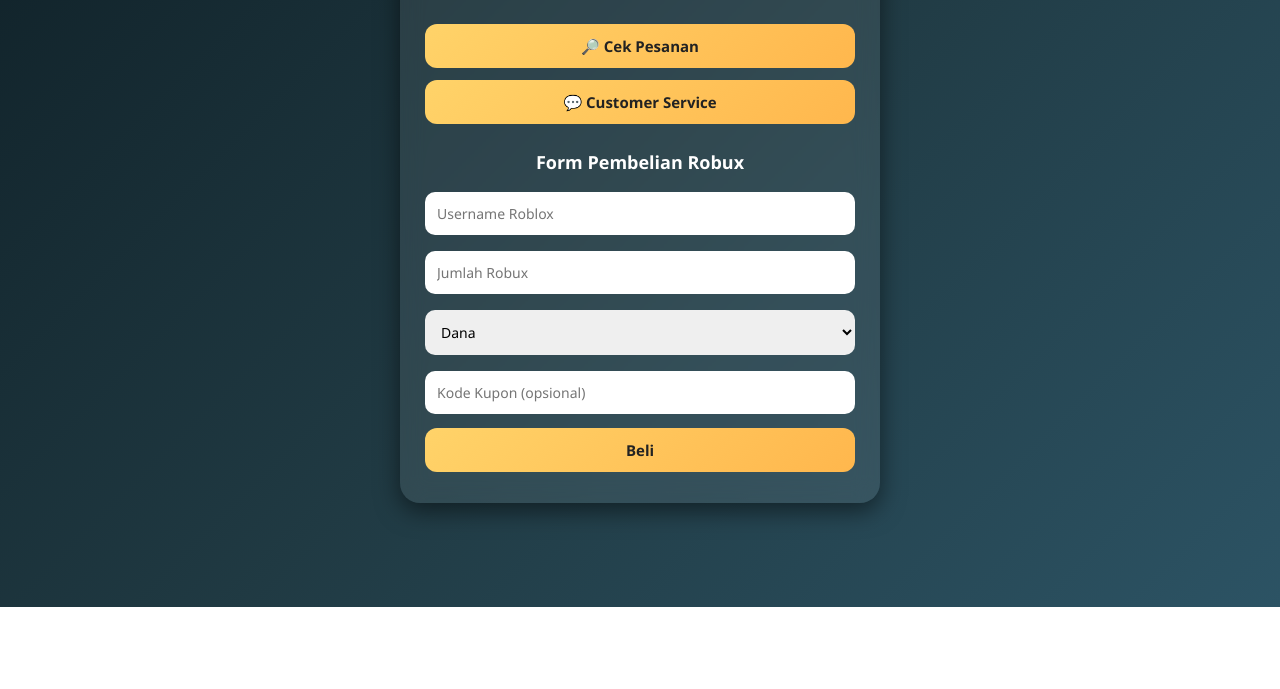
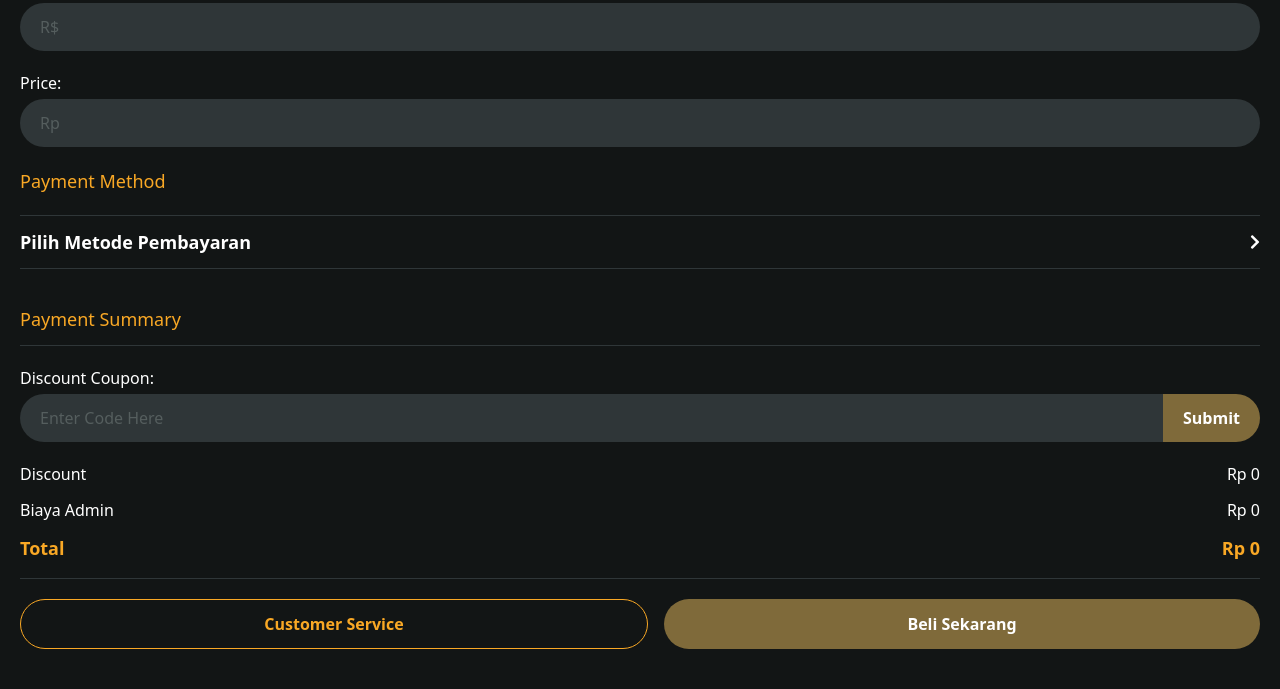
Before and after one commit to ReyGenteng/reybelirbx, a plain HTML site: page belirobux/index.html in a window 1280 px wide. Shown: the part 193-882 px from the top of the page. Before the commit the page ends 800 px from the top, so only its background shows below. Drawn offline with nearby package versions, Linux system fonts and the light colour scheme.

Commit message:
Update index.html

```diff
--- a/belirobux/index.html
+++ b/belirobux/index.html
@@ -2,169 +2,195 @@
 <html lang="id">
 <head>
 <meta charset="UTF-8">
-<meta name="viewport" content="width=device-width, initial-scale=1.0">
-<title>Beli Robux - ReyStore</title>
+<meta name="viewport" content="width=device-width, initial-scale=1">
+<title>Belirobux.xyz – Beli Robux</title>
+<script src="https://cdn.tailwindcss.com"></script>
+<link rel="stylesheet" href="https://cdnjs.cloudflare.com/ajax/libs/font-awesome/5.15.3/css/all.min.css">
 <style>
-* {
-  margin: 0; padding: 0; box-sizing: border-box;
-  font-family: 'Segoe UI', Arial, sans-serif;
-}
-body {
-  min-height: 100vh;
-  background: linear-gradient(135deg,#0f2027,#203a43,#2c5364);
-  color: #fff;
-  display: flex; align-items: center; justify-content: center;
-  padding: 20px;
-}
-.wrapper { width: 100%; max-width: 480px; }
-.card {
-  background: rgba(255,255,255,0.08);
-  backdrop-filter: blur(12px);
-  border-radius: 20px;
-  padding: 25px;
-  box-shadow: 0 8px 25px rgba(0,0,0,0.5);
-  text-align: center;
-  animation: fadeIn 0.7s ease;
-}
-@keyframes fadeIn { from {opacity:0; transform:translateY(20px);} to {opacity:1; transform:translateY(0);} }
-h1 { font-size: 28px; margin-bottom: 5px; color: #ffd369; }
-.tagline { font-size: 14px; color: #ccc; margin-bottom: 20px; }
-button {
-  width: 100%;
-  background: linear-gradient(135deg,#ffd369,#ffb74d);
-  color: #222; border: none;
-  padding: 12px; margin: 6px 0;
-  font-size: 15px; font-weight: bold;
-  border-radius: 12px; cursor: pointer;
-  transition: transform 0.2s ease;
-}
-button:hover { transform: scale(1.04); }
-input, select {
-  width: 100%; padding: 12px; margin: 8px 0;
-  border-radius: 10px; border: none; outline: none;
-  font-size: 14px;
-}
-.section-title { margin-top: 20px; font-weight: bold; font-size: 18px; margin-bottom: 10px; }
-.result {
-  margin-top: 20px; padding: 15px; border-radius: 14px;
-  background: rgba(0,0,0,0.3);
-  display: none; animation: fadeIn 0.6s ease;
-}
-.result p { margin: 6px 0; font-size: 14px; }
-.preview {
-  display: flex; align-items: center; gap: 10px;
-  margin-top: 10px; justify-content: center;
-}
-.preview img {
-  width: 50px; height: 50px;
-  border-radius: 50%; border: 2px solid #ffd369;
-}
+  body { background-color: #121515; }
+  .modal-bg { background-color: rgba(0,0,0,0.7); }
+  .slide-up { animation: slideUp 0.3s ease; }
+  @keyframes slideUp { from { transform: translateY(100%);} to { transform: translateY(0);} }
+  .clickable { cursor: pointer; }
 </style>
 </head>
-<body>
-<div class="wrapper">
-  <div class="card">
-    <h1>ReyStore</h1>
-    <div class="tagline">Top-up Robux aman, cepat, terpercaya</div>
+<body class="text-white font-sans">
+<header class="bg-[#212b2c] flex items-center gap-3 px-4 py-3">
+  <button type="button" class="text-white text-2xl clickable" onclick="openMenu()">
+    <i class="fas fa-bars"></i>
+  </button>
+  <span class="text-[#f9a825] font-extrabold text-lg">Belirobux.xyz</span>
+</header>
 
-    <!-- Tombol pintasan -->
-    <button onclick="window.location.href='https://belirobux.reyambon.xyz/invoice'">🔎 Cek Pesanan</button>
-    <button onclick="window.location.href='https://help.reyambon.xyz'">💬 Customer Service</button>
+<main class="px-5 py-4 space-y-5">
+  <div>
+    <label for="username" class="block mb-1 text-base">Username:</label>
+    <input id="username" placeholder="Example. Rey123"
+      class="w-full bg-[#2f3638] rounded-full py-3 px-5 placeholder-[#555e5e] focus:outline-none">
+  </div>
 
-    <div class="section-title">Form Pembelian Robux</div>
-    <input type="text" id="username" placeholder="Username Roblox" onblur="cekUsername()">
-    <div id="preview"></div>
-    <input type="number" id="jumlah" placeholder="Jumlah Robux">
-    <select id="metode">
-      <option value="Dana">Dana</option>
-      <option value="QRIS">QRIS</option>
-      <option value="OVO">OVO</option>
-    </select>
-    <input type="text" id="kupon" placeholder="Kode Kupon (opsional)">
-    <button onclick="hitung()">Beli</button>
+  <div>
+    <label for="jumlah" class="block mb-1 text-base">Jumlah:</label>
+    <input id="jumlah" placeholder="R$" type="number"
+      class="w-full bg-[#2f3638] rounded-full py-3 px-5 placeholder-[#555e5e] focus:outline-none" oninput="updatePrice()">
+  </div>
 
-    <div id="hasil" class="result"></div>
+  <div>
+    <label for="price" class="block mb-1 text-base">Price:</label>
+    <input id="price" placeholder="Rp" disabled
+      class="w-full bg-[#2f3638] rounded-full py-3 px-5 placeholder-[#555e5e] focus:outline-none">
+  </div>
+
+  <div class="text-[#f9a825] font-normal text-lg">Payment Method</div>
+
+  <!-- Box metode -->
+  <div id="metodeBox" class="border-t border-b border-[#2f3638] py-3 flex justify-between items-center clickable" role="button" tabindex="0" onclick="openModal()">
+    <div class="flex items-center gap-3">
+      <img id="metodeLogo" src="" alt="" class="w-10 h-5 hidden">
+      <span id="metodeText" class="font-extrabold text-white text-lg">Pilih Metode Pembayaran</span>
+    </div>
+    <i class="fas fa-chevron-right"></i>
+  </div>
+
+  <div class="text-[#f9a825] font-normal text-lg pt-4 border-b border-[#2f3638] pb-3">Payment Summary</div>
+
+  <form onsubmit="return false" class="mb-4">
+    <label for="coupon" class="block mb-1 text-base">Discount Coupon:</label>
+    <div class="flex">
+      <input id="coupon" placeholder="Enter Code Here"
+        class="flex-grow bg-[#2f3638] rounded-l-full py-3 px-5 placeholder-[#555e5e] focus:outline-none">
+      <button type="button"
+        class="bg-[#7f6a3a] rounded-r-full px-5 font-extrabold text-white text-base hover:bg-[#a3864f]">
+        Submit
+      </button>
+    </div>
+  </form>
+
+  <div class="space-y-3 border-b border-[#2f3638] pb-4">
+    <div class="flex justify-between"><span>Discount</span><span id="disc">Rp 0</span></div>
+    <div class="flex justify-between"><span>Biaya Admin</span><span id="admin">Rp 0</span></div>
+    <div class="flex justify-between text-[#f9a825] text-lg font-extrabold"><span>Total</span><span id="total">Rp 0</span></div>
+  </div>
+
+  <div class="flex gap-4 pb-6">
+    <button type="button" onclick="window.location.href='https://help.reyambon.xyz'"
+      class="flex-grow border border-[#f9a825] text-[#f9a825] font-extrabold rounded-full py-3 hover:bg-[#f9a825] hover:text-[#121515]">
+      Customer Service
+    </button>
+    <button type="button" onclick="beliSekarang()"
+      class="flex-grow bg-[#7f6a3a] text-white font-extrabold rounded-full py-3 hover:bg-[#a3864f]">
+      Beli Sekarang
+    </button>
+  </div>
+
+  <!-- Hasil -->
+  <div id="hasil" class="hidden bg-[#2f3638] p-4 rounded-xl space-y-4">
+    <h3 class="font-bold text-[#f9a825]">Detail Pesanan</h3>
+    <p id="hasilText"></p>
+    <div class="flex flex-col gap-3">
+      <button id="btnWA" class="bg-[#7f6a3a] py-3 rounded-full hover:bg-[#a3864f]">Sudah Buat Gamepass</button>
+      <button onclick="window.open('https://www.roblox.com/develop','_blank')" class="bg-[#7f6a3a] py-3 rounded-full hover:bg-[#a3864f]">Buat Gamepass</button>
+      <button onclick="document.getElementById('hasil').classList.add('hidden')" class="bg-[#7f6a3a] py-3 rounded-full hover:bg-[#a3864f]">Kembali</button>
+    </div>
+  </div>
+</main>
+
+<!-- Modal metode -->
+<div id="modal" class="fixed inset-0 hidden modal-bg flex justify-center items-end z-50">
+  <div class="bg-[#212b2c] w-full rounded-t-2xl p-5 slide-up max-w-md">
+    <h2 class="text-center font-bold mb-5 text-lg">Pilih Metode Pembayaran</h2>
+    <div class="space-y-4">
+      <div class="flex items-center gap-3 p-3 bg-[#2f3638] rounded-xl clickable hover:bg-[#3d4648]" role="button" tabindex="0" onclick="pilihMetode('QRIS','qris.png')">
+        <img src="qris.png" class="w-10 h-10"><span class="font-bold">QRIS</span>
+      </div>
+      <div class="flex items-center gap-3 p-3 bg-[#2f3638] rounded-xl clickable hover:bg-[#3d4648]" role="button" tabindex="0" onclick="pilihMetode('Dana','dana.png')">
+        <img src="dana.png" class="w-10 h-10"><span class="font-bold">Dana</span>
+      </div>
+      <div class="flex items-center gap-3 p-3 bg-[#2f3638] rounded-xl clickable hover:bg-[#3d4648]" role="button" tabindex="0" onclick="pilihMetode('OVO','ovo.png')">
+        <img src="ovo.png" class="w-10 h-10"><span class="font-bold">OVO</span>
+      </div>
+    </div>
+    <button class="mt-5 w-full py-3 rounded-full bg-[#7f6a3a] hover:bg-[#a3864f]" onclick="closeModal()">Batal</button>
+  </div>
+</div>
+
+<!-- Modal menu garis tiga -->
+<div id="menuModal" class="fixed inset-0 hidden modal-bg flex justify-center items-end z-50">
+  <div class="bg-[#212b2c] w-full rounded-t-2xl p-5 slide-up max-w-md">
+    <h2 class="text-center font-bold mb-5 text-lg">Menu</h2>
+    <div class="space-y-4">
+      <div class="flex items-center gap-3 p-3 bg-[#2f3638] rounded-xl clickable hover:bg-[#3d4648]"
+           role="button" tabindex="0"
+           onclick="window.location.href='https://belirobux.reyambon.xyz/invoice'">
+        <span class="font-bold">Cek Pesanan / Invoice</span>
+      </div>
+    </div>
+    <button class="mt-5 w-full py-3 rounded-full bg-[#7f6a3a] hover:bg-[#a3864f]" onclick="closeMenu()">Tutup</button>
   </div>
 </div>
 
 <script>
-async function cekUsername() {
-  const username = document.getElementById('username').value.trim();
-  const previewDiv = document.getElementById('preview');
-  previewDiv.innerHTML = "";
-  if (!username) return;
+let metode = "";
 
-  try {
-    // API Roblox via proxy (agar bebas CORS)
-    let res = await fetch(`https://users.roblox.com/v1/usernames/users`, {
-      method: "POST",
-      headers: {"Content-Type": "application/json"},
-      body: JSON.stringify({ usernames: [username] })
-    });
-    let data = await res.json();
-    if (!data.data || data.data.length === 0 || !data.data[0].id) {
-      previewDiv.innerHTML = `<p style="color:red">Username tidak ditemukan!</p>`;
-      return;
-    }
-    const id = data.data[0].id;
+// buka tutup modal
+function openModal(){ document.getElementById('modal').classList.remove('hidden'); }
+function closeModal(){ document.getElementById('modal').classList.add('hidden'); }
+function openMenu(){ document.getElementById('menuModal').classList.remove('hidden'); }
+function closeMenu(){ document.getElementById('menuModal').classList.add('hidden'); }
 
-    // Ambil avatar via RoProxy
-    const thumbRes = await fetch(`https://thumbnails.roproxy.com/v1/users/avatar-headshot?userIds=${id}&size=150x150&format=Png`);
-    const thumbData = await thumbRes.json();
-    const img = thumbData.data[0].imageUrl;
-
-    previewDiv.innerHTML = `
-      <div class="preview">
-        <img src="${img}">
-        <span style="font-weight:bold;color:#ffd369">${data.data[0].name}</span>
-      </div>
-    `;
-  } catch (e) {
-    console.error(e);
-    previewDiv.innerHTML = `<p style="color:red">Gagal cek username!</p>`;
-  }
+function pilihMetode(nama, logo){
+  metode = nama;
+  document.getElementById('metodeText').textContent = nama;
+  const img = document.getElementById('metodeLogo');
+  img.src = logo; img.classList.remove('hidden');
+  updatePrice();
+  closeModal();
 }
 
-function hitung() {
+function hitungHarga(jumlah){
+  let admin = 3000;
+  if(metode === 'QRIS') admin += 49;
+  if(metode === 'Dana') admin += 52;
+  if(metode === 'OVO') admin += 76;
+  let harga = (jumlah * 140) + admin;
+  document.getElementById('admin').textContent = "Rp " + admin.toLocaleString('id-ID');
+  return harga;
+}
+
+function updatePrice(){
+  const jumlah = parseInt(document.getElementById('jumlah').value);
+  if(!jumlah){
+    document.getElementById('price').value = "";
+    document.getElementById('total').textContent = "Rp 0";
+    return;
+  }
+  const harga = hitungHarga(jumlah);
+  document.getElementById('price').value = "Rp " + harga.toLocaleString('id-ID');
+  document.getElementById('total').textContent = "Rp " + harga.toLocaleString('id-ID');
+}
+
+function beliSekarang(){
   const username = document.getElementById('username').value.trim();
   const jumlah = parseInt(document.getElementById('jumlah').value);
-  const metode = document.getElementById('metode').value;
-  const kupon = document.getElementById('kupon').value.trim();
-
-  if (!username || isNaN(jumlah) || jumlah <= 0) {
-    alert("Isi username dan jumlah robux!");
+  if(!username || !jumlah){
+    alert('Isi username dan jumlah Robux!');
     return;
   }
+  const harga = hitungHarga(jumlah);
+  const gamepass = Math.ceil(jumlah / 0.7);
 
-  let hargaPer20 = 2800;
-  let harga = Math.ceil(jumlah / 20) * hargaPer20 + 3000;
-
-  if (kupon.toLowerCase() === "R8B2KC") {
-    harga = Math.floor(harga * 1000);
-  }
-
-  const target = jumlah;
-  const totalGamepass = Math.ceil(target / 0.7);
-
-  const hasilDiv = document.getElementById('hasil');
-  hasilDiv.style.display = 'block';
-  hasilDiv.innerHTML = `
-    <h3>Detail Pesanan</h3>
-    <p><b>Username:</b> ${username}</p>
-    <p><b>Jumlah Robux:</b> ${jumlah}</p>
-    <p><b>Harga:</b> Rp ${harga.toLocaleString('id-ID')}</p>
-    <p><b>Metode:</b> ${metode}</p>
-    <p><b>Buat Game Pass senilai ${totalGamepass}</b></p>
-    <button onclick="lanjut('${username}', ${jumlah}, '${metode}')">Sudah buat Gamepass</button>
-    <button onclick="window.open('https://www.roblox.com/develop','_blank')">Buat Gamepass</button>
-    <button onclick="document.getElementById('hasil').style.display='none'">Kembali</button>
+  document.getElementById('hasil').classList.remove('hidden');
+  document.getElementById('hasilText').innerHTML = `
+    Username: <b>${username}</b><br>
+    Jumlah Robux: <b>${jumlah}</b><br>
+    Total Bayar: <b>Rp ${harga.toLocaleString('id-ID')}</b><br>
+    Buat Gamepass senilai <b>${gamepass} Robux</b>
   `;
-}
-
-function lanjut(username, jumlah, metode) {
-  const wa = `https://wa.me/6287887028120?text=Halo%20Kak%2C%20Saya%20Pembeli%20Dengan%20Username%20${username}%20dan%20Saya%20Topup%20${jumlah}%20Robux%20dengan%20pembayaran%20${metode}`;
-  window.location.href = wa;
+  document.getElementById('btnWA').onclick = () => {
+    const wa = \`https://wa.me/6287887028120?text=Halo%20Kak%2C%20Username%20${username}%20Topup%20${jumlah}%20Robux%20via%20${metode || 'Transfer'}\`;
+    window.location.href = wa;
+  };
 }
 </script>
 </body>
-</html>
+                                                                        </html>
```
